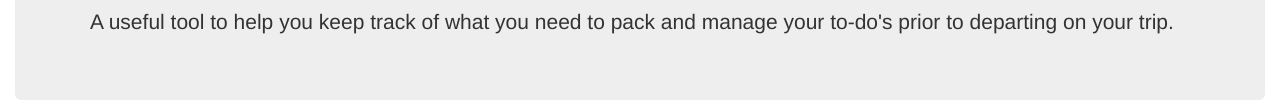
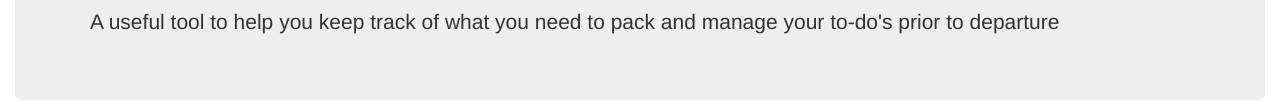
Before and after one commit to jcheck/jcheck.github.io, a plain HTML site: page page4.html in a window 1280 px wide. Shown: the part 212-313 px from the top of the page. Drawn offline with nearby package versions, Linux system fonts and the light colour scheme.

Commit message:
edit
…

```diff
--- a/page4.html
+++ b/page4.html
@@ -58,7 +58,7 @@
     <div class="jumbotron">
       <div class="container">
         <h1>Trip Checklist</h1>
-        <p class="lead">A useful tool to help you keep track of what you need to pack and manage your to-do's prior to departing on your trip.</p>
+        <p class="lead">A useful tool to help you keep track of what you need to pack and manage your to-do's prior to departure</p>
       </div>
 
     <!--Close Jumbotron Section-->
```
